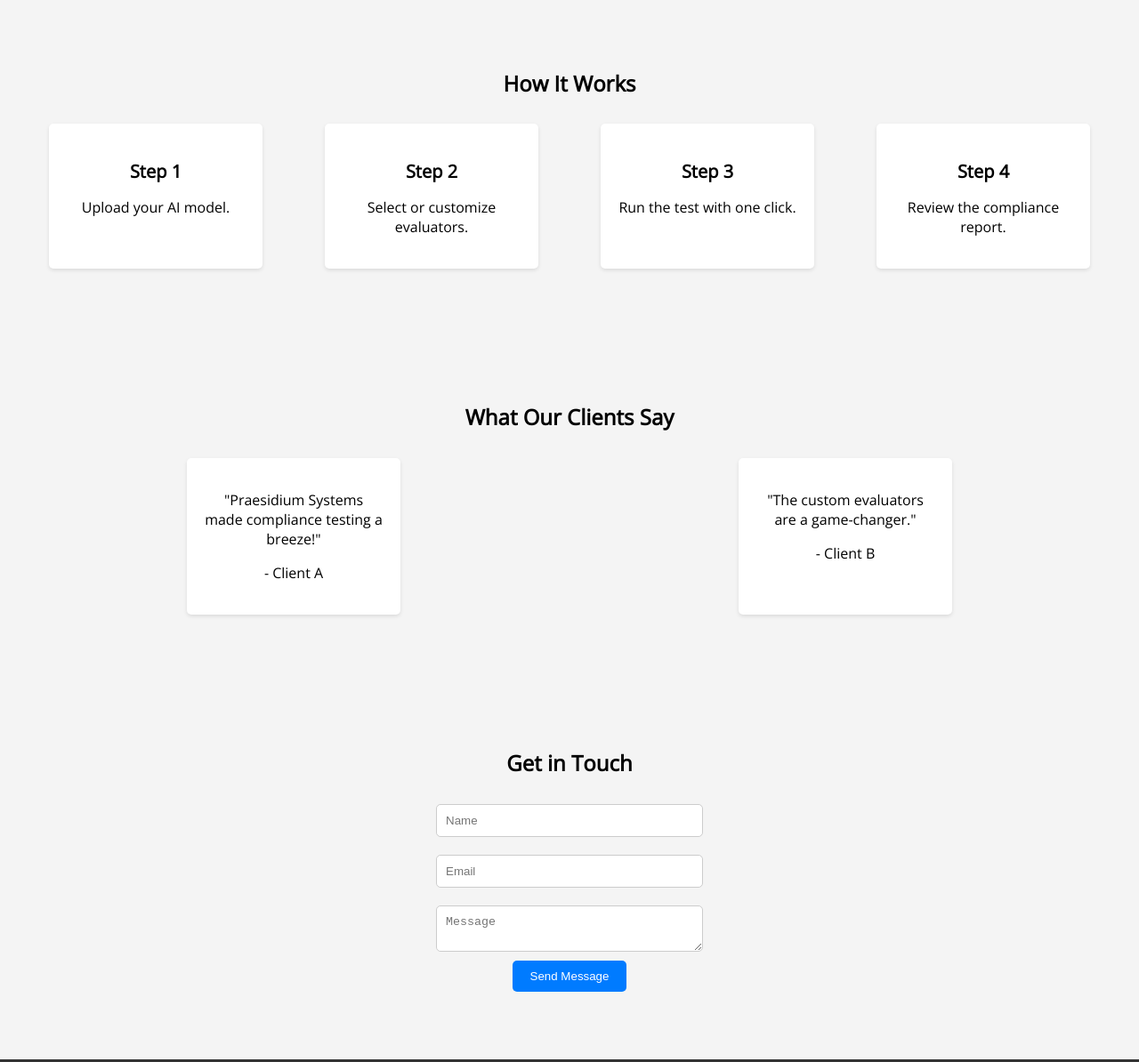
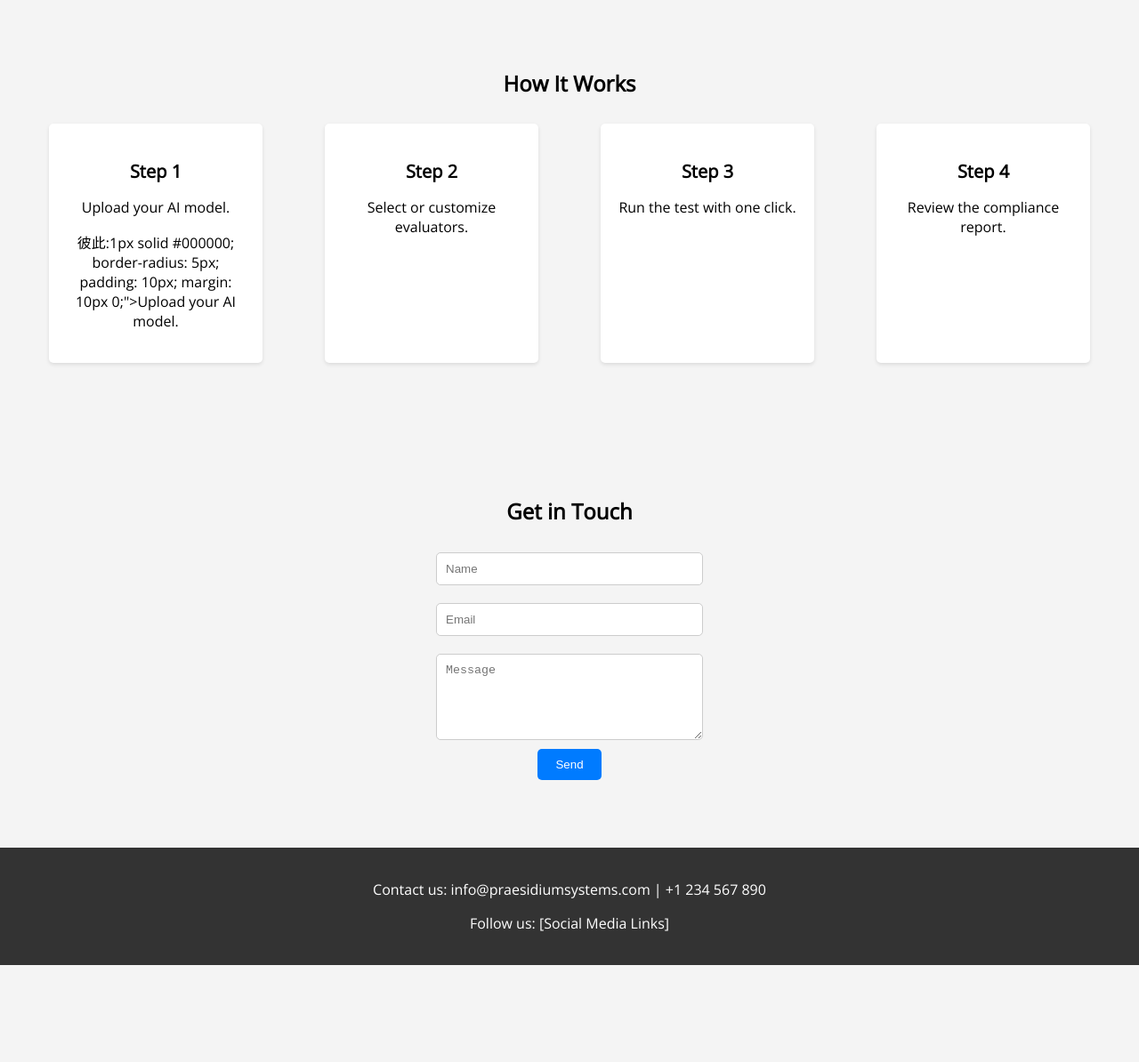
Before and after one commit to ArjavDesa912/ArjavDesa912.github.io, a plain HTML site: page index.html in a window 1280 px wide. Shown: the part 1060-2254 px from the top of the page at 89% size. After the commit the page ends 2145 px from the top, so only its background shows below. Drawn offline with nearby package versions, Linux system fonts and the light colour scheme.

Commit message:
Update index.html

```diff
--- a/index.html
+++ b/index.html
@@ -44,7 +44,7 @@
     <meta name="viewport" content="width=device-width, initial-scale=1.0">
     <title>Praesidium Systems</title>
     <link href="https://fonts.googleapis.com/css2?family=Montserrat:wght@700&family=Open+Sans&display=swap" rel="stylesheet">
-    <link rel="stylesheet" href="https://cdnjs.cloudflare.com/ajax/libs/font-awesome/5.15.3/css/all.min.css">
+    <link rel="stylesheet" href="https://cdnjs.cloudflare.com/ajax/libs/font-awesome/5.15.4/css/all.min.css">
     <link rel="stylesheet" href="styles.css">
 </head>
 <body>
@@ -59,6 +59,7 @@
                 <li><a href="#contact">Contact</a></li>
             </ul>
         </nav>
+        <div class="hamburger">☰</div>
     </header>
     <main>
         <section id="hero">
@@ -66,9 +67,9 @@
             <p>Praesidium Systems provides a one-click solution to test your LLMs with custom evaluators and ensure regulatory compliance.</p>
             <a href="#contact" class="cta-button">Get Started</a>
         </section>
-        <section id="features">
+        <section id="features" class="animate-on-scroll">
             <h2>Key Features</h2>
-            <div class="features-container animate-on-scroll">
+            <div class="features-container">
                 <div class="feature-card">
                     <i class="fas fa-cogs"></i>
                     <h3>Custom Evaluators</h3>
@@ -91,12 +92,13 @@
                 </div>
             </div>
         </section>
-        <section id="how-it-works">
+        <section id="how-it-works" class="animate-on-scroll">
             <h2>How It Works</h2>
-            <div class="steps-container animate-on-scroll">
+            <div class="steps-container">
                 <div class="step">
                     <h3>Step 1</h3>
                     <p>Upload your AI model.</p>
+               彼此:1px solid #000000; border-radius: 5px; padding: 10px; margin: 10px 0;">Upload your AI model.</p>
                 </div>
                 <div class="step">
                     <h3>Step 2</h3>
@@ -112,26 +114,13 @@
                 </div>
             </div>
         </section>
-        <section id="testimonials">
-            <h2>What Our Clients Say</h2>
-            <div class="testimonials-container animate-on-scroll">
-                <div class="testimonial">
-                    <p>"Praesidium Systems made compliance testing a breeze!"</p>
-                    <p>- Client A</p>
-                </div>
-                <div class="testimonial">
-                    <p>"The custom evaluators are a game-changer."</p>
-                    <p>- Client B</p>
-                </div>
-            </div>
-        </section>
-        <section id="contact">
+        <section id="contact" class="animate-on-scroll">
             <h2>Get in Touch</h2>
             <form>
                 <input type="text" placeholder="Name" required>
                 <input type="email" placeholder="Email" required>
-                <textarea placeholder="Message" required></textarea>
-                <button type="submit">Send Message</button>
+                <textarea placeholder="Message" rows="5" required></textarea>
+                <button type="submit">Send</button>
             </form>
         </section>
     </main>
```
